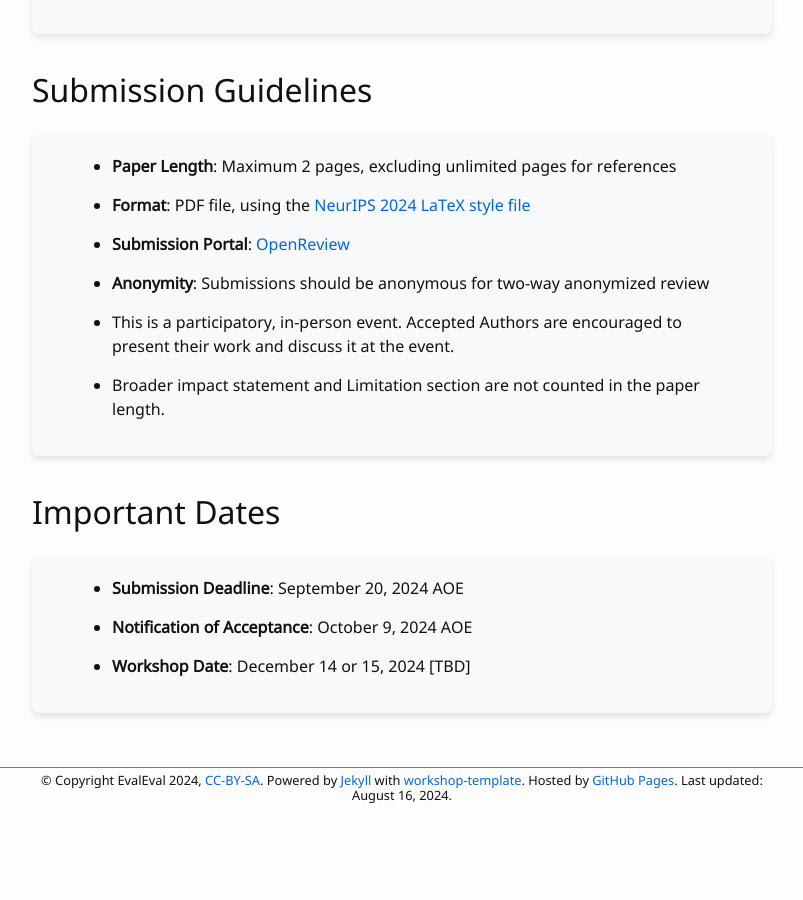
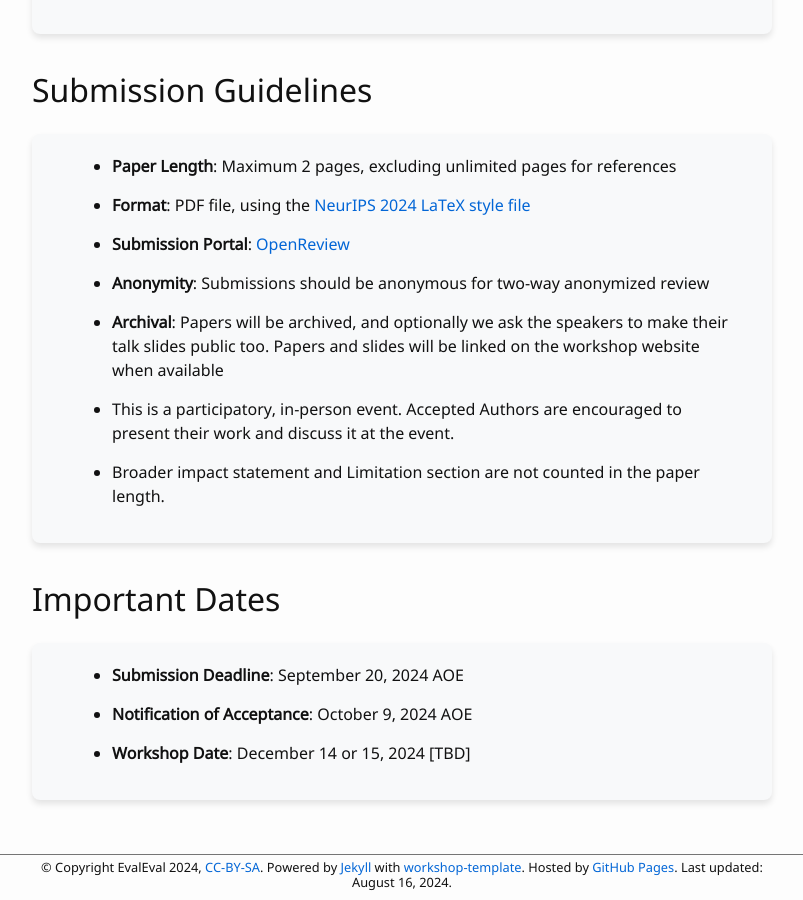
Before and after one commit to aaai-fidu-lab/aaai-fidu-lab.github.io, a Jekyll site: the page built from call-for-papers.md, in a window 1280 px wide and 900 px high, scrolled down 1013 px. Shown: the whole window, without its empty margins (238-1041 px from the left). Built offline with Jekyll 4.4.1, drawn with Linux system fonts in a browser that asks for light colours; our own code applies the rules of GitHub Pages for plain Markdown files; before the commit the page ends 1826 px from its top, so only the background shows below that.

Commit message:
Update call-for-papers.md
add paper archival statement to CFP

```diff
--- a/call-for-papers.md
+++ b/call-for-papers.md
@@ -82,6 +82,7 @@ We welcome submissions addressing, but not limited to, the following themes:
 - **Format**: PDF file, using the [NeurIPS 2024 LaTeX style file](https://media.neurips.cc/Conferences/NeurIPS2024/Styles.zip)
 - **Submission Portal**: [OpenReview]({{ site.submission_url }})
 - **Anonymity**: Submissions should be anonymous for two-way anonymized review
+- **Archival**: Papers will be archived, and optionally we ask the speakers to make their talk slides public too. Papers and slides will be linked on the workshop website when available
 - This is a participatory, in-person event. Accepted Authors are encouraged to present their work and discuss it at the event.
 - Broader impact statement and Limitation section are not counted in the paper length.
 </div>
```
